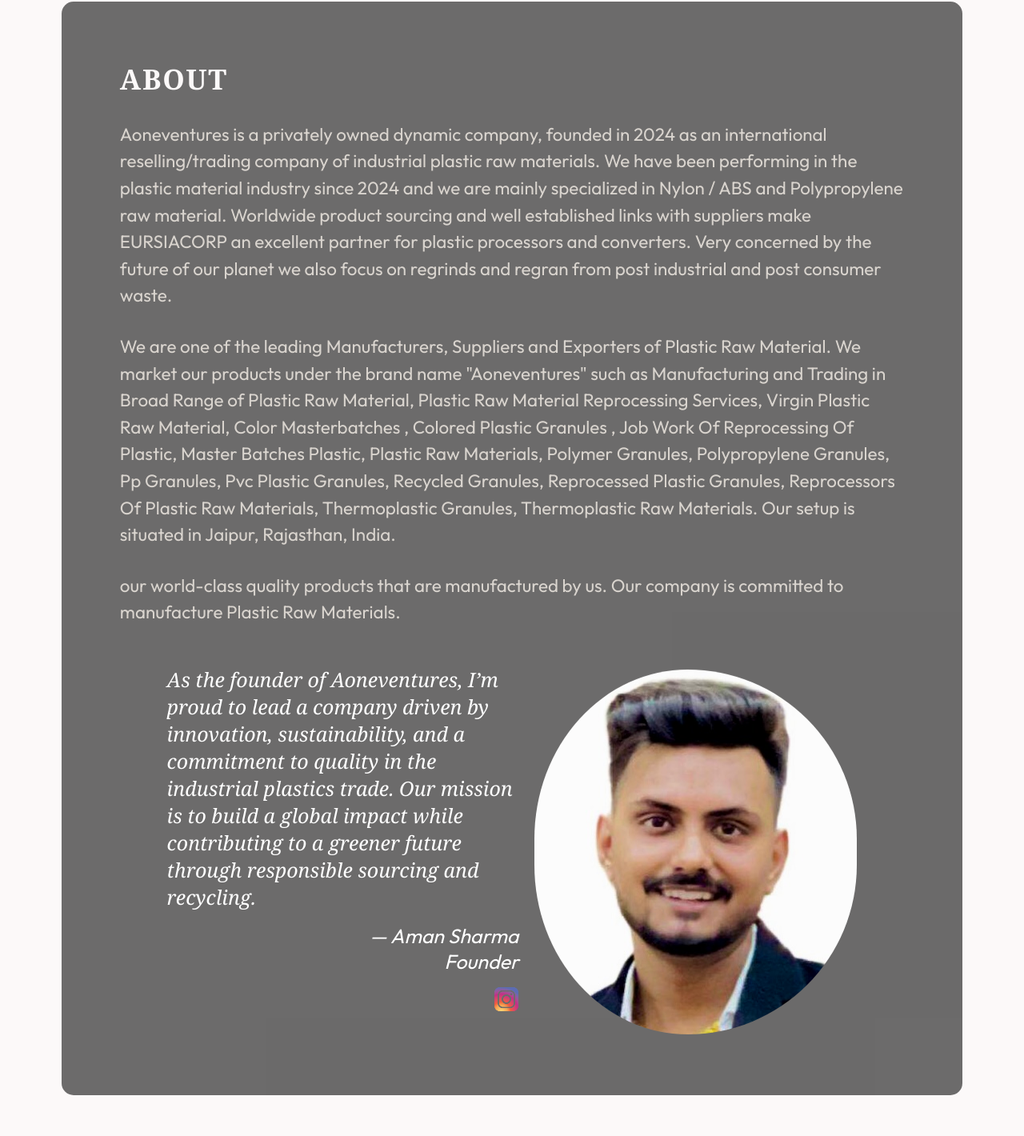
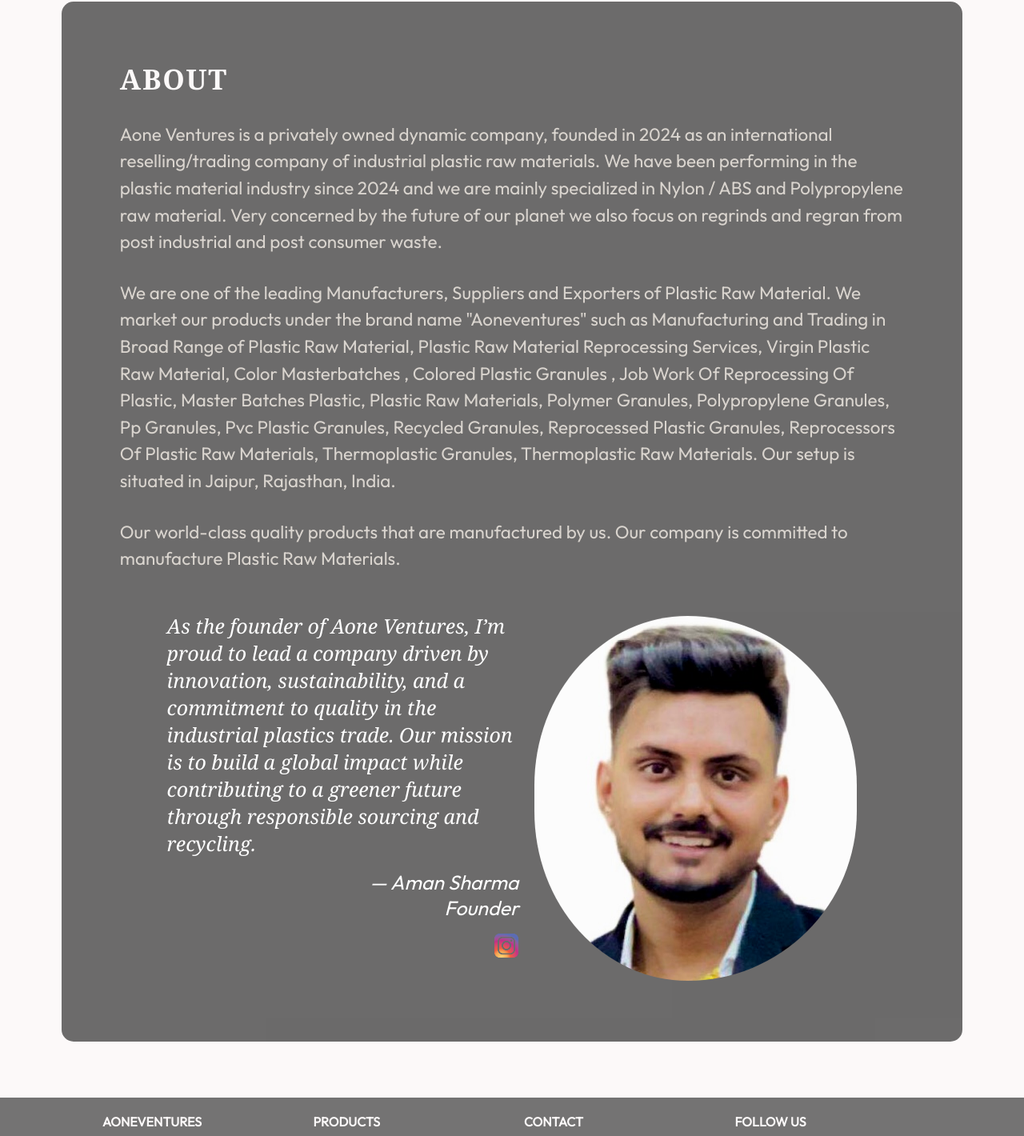
Before and after one commit to ummed3062/aoneventures, a React (Vite) app: page / in a window 1280 px wide. Shown: the part 2529-3949 px from the top of the page at 80% size. Built offline with nearby package versions, Linux system fonts and the light colour scheme.

Commit message:
Update About1.jsx

```diff
--- a/src/component/About/About1.jsx
+++ b/src/component/About/About1.jsx
@@ -7,13 +7,11 @@
       <h2 className={styles.title}>About</h2>
       <div className={styles.content}>
         <p className={styles.description}>
-          Aoneventures is a privately owned dynamic company, founded in 2024 as
+          Aone Ventures is a privately owned dynamic company, founded in 2024 as
           an international reselling/trading company of industrial plastic raw
           materials. We have been performing in the plastic material industry
           since 2024 and we are mainly specialized in Nylon / ABS and
-          Polypropylene raw material. Worldwide product sourcing and well
-          established links with suppliers make EURSIACORP an excellent partner
-          for plastic processors and converters. Very concerned by the future of
+          Polypropylene raw material. Very concerned by the future of
           our planet we also focus on regrinds and regran from post industrial
           and post consumer waste.
         </p>
@@ -33,7 +31,7 @@
         </p>
 
         <p className={styles.description}>
-          our world-class quality products that are manufactured by us. Our
+          Our world-class quality products that are manufactured by us. Our
           company is committed to manufacture Plastic Raw Materials.
         </p>
       </div>
@@ -41,7 +39,7 @@
         <div className={styles.content1}>
           {/* <h1 className={styles.title1}>Aman Shrama</h1> */}
           <p className={styles.description1}>
-            As the founder of Aoneventures, I’m proud to lead a company driven
+            As the founder of Aone Ventures, I’m proud to lead a company driven
             by innovation, sustainability, and a commitment to quality in the
             industrial plastics trade. Our mission is to build a global impact
             while contributing to a greener future through responsible sourcing
```
